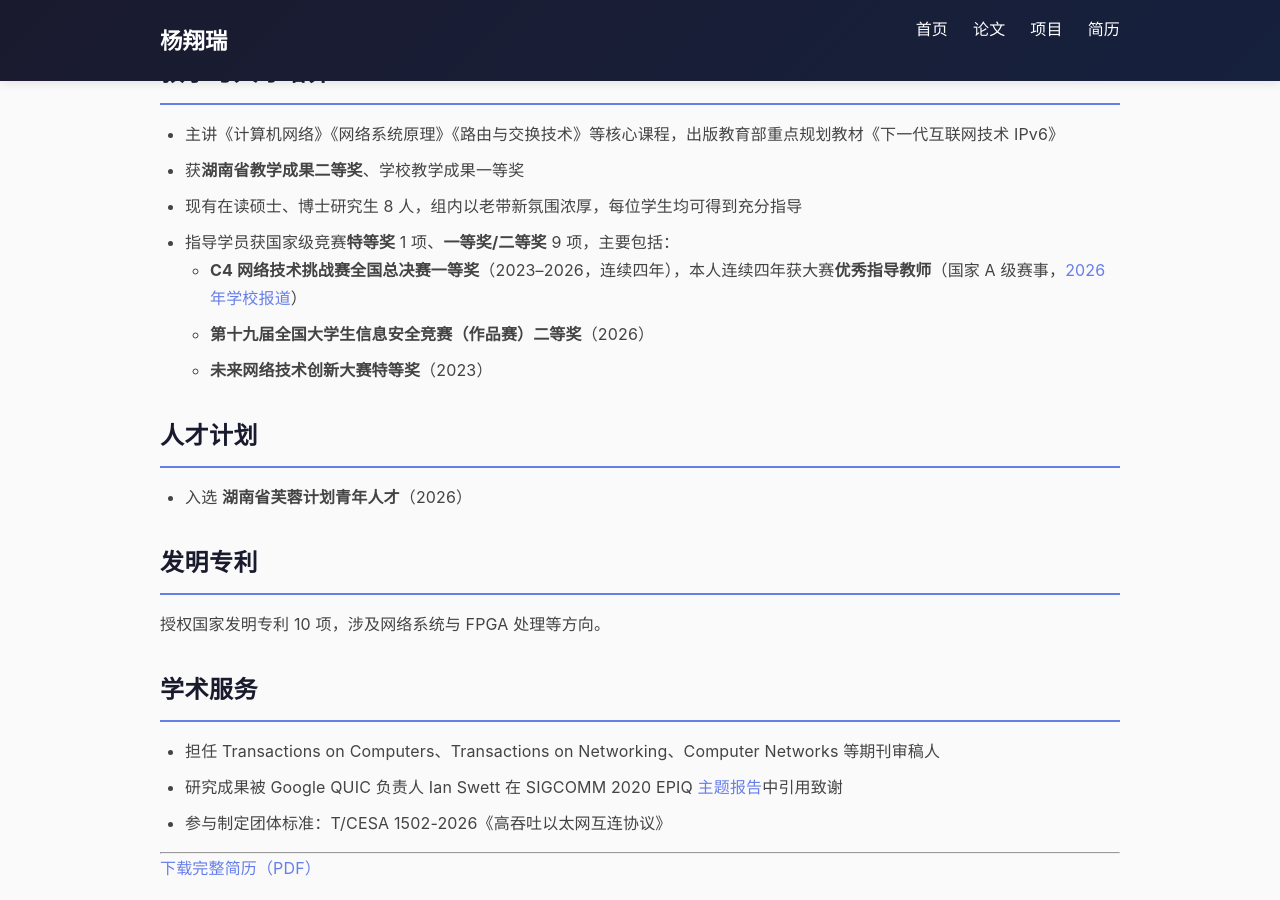
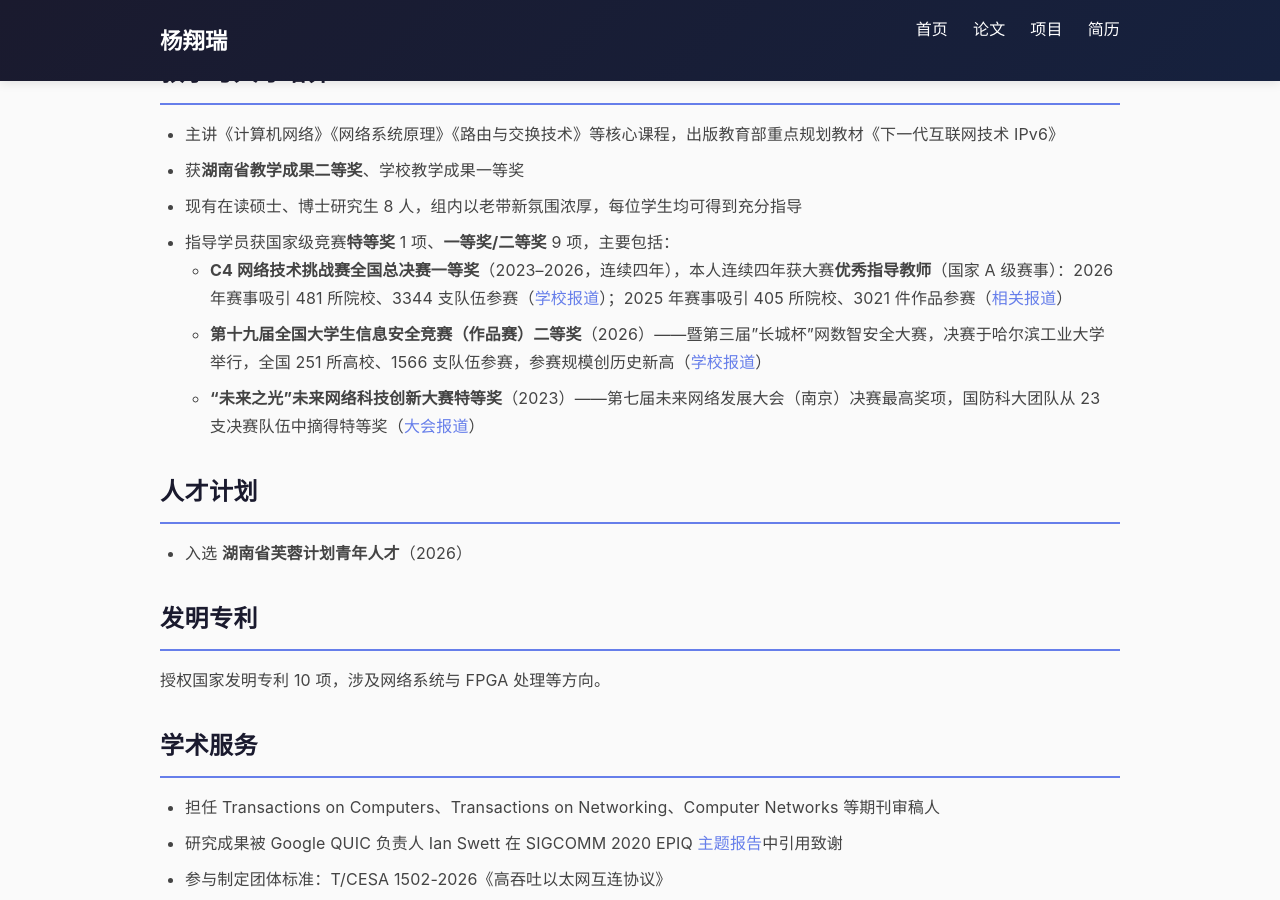
Before and after one commit to Winters123/Winters123.github.io, a Jekyll site: the page built from _pages/cv.md, in a window 1280 px wide and 900 px high, scrolled down 2609 px. Built offline with Jekyll 4.4.1, drawn with Linux system fonts in a browser that asks for light colours.

Commit message:
Add award details and official news links to CV page

```diff
--- a/_pages/cv.md
+++ b/_pages/cv.md
@@ -77,9 +77,9 @@ permalink: /cv/
 - 获**湖南省教学成果二等奖**、学校教学成果一等奖
 - 现有在读硕士、博士研究生 8 人，组内以老带新氛围浓厚，每位学生均可得到充分指导
 - 指导学员获国家级竞赛**特等奖** 1 项、**一等奖/二等奖** 9 项，主要包括：
-  - **C4 网络技术挑战赛全国总决赛一等奖**（2023–2026，连续四年），本人连续四年获大赛**优秀指导教师**（国家 A 级赛事，[2026 年学校报道](https://www.nudt.edu.cn/xwgg/xydt/5bfa736b3c0348ad9659a1f74c09093e.htm)）
-  - **第十九届全国大学生信息安全竞赛（作品赛）二等奖**（2026）
-  - **未来网络技术创新大赛特等奖**（2023）
+  - **C4 网络技术挑战赛全国总决赛一等奖**（2023–2026，连续四年），本人连续四年获大赛**优秀指导教师**（国家 A 级赛事）：2026 年赛事吸引 481 所院校、3344 支队伍参赛（[学校报道](https://www.nudt.edu.cn/xwgg/xydt/5bfa736b3c0348ad9659a1f74c09093e.htm)）；2025 年赛事吸引 405 所院校、3021 件作品参赛（[相关报道](https://zhuanlan.zhihu.com/p/1967272797156925495)）
+  - **第十九届全国大学生信息安全竞赛（作品赛）二等奖**（2026）——暨第三届"长城杯"网数智安全大赛，决赛于哈尔滨工业大学举行，全国 251 所高校、1566 支队伍参赛，参赛规模创历史新高（[学校报道](https://www.nudt.edu.cn/kxyj/kydt/76d378b62ae74cecac8b334dbda790e6.htm)）
+  - **"未来之光"未来网络科技创新大赛特等奖**（2023）——第七届未来网络发展大会（南京）决赛最高奖项，国防科大团队从 23 支决赛队伍中摘得特等奖（[大会报道](https://www.gfnds.com/xinwenfabu/646.html)）
 
 ## 人才计划
 
```
